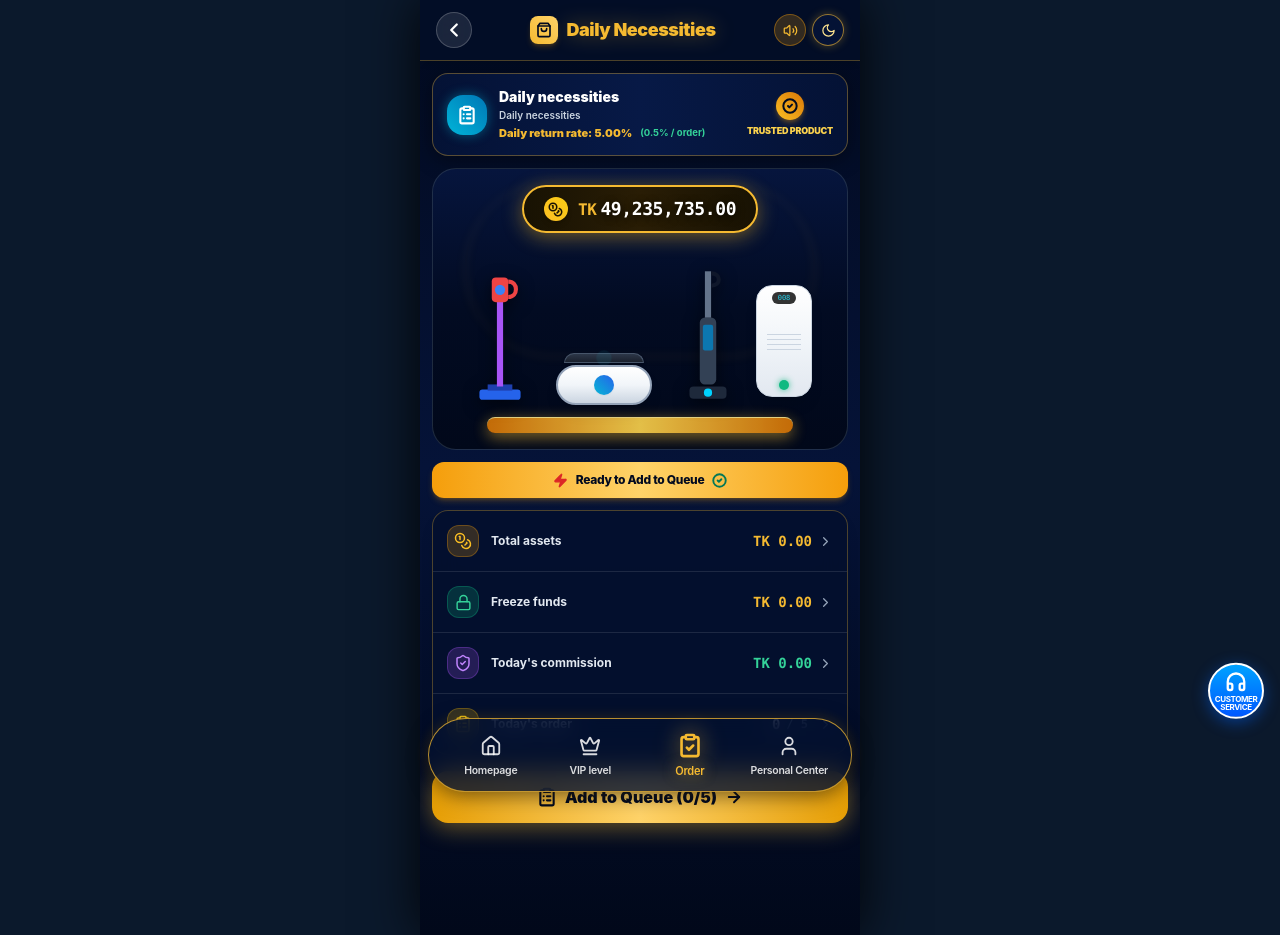
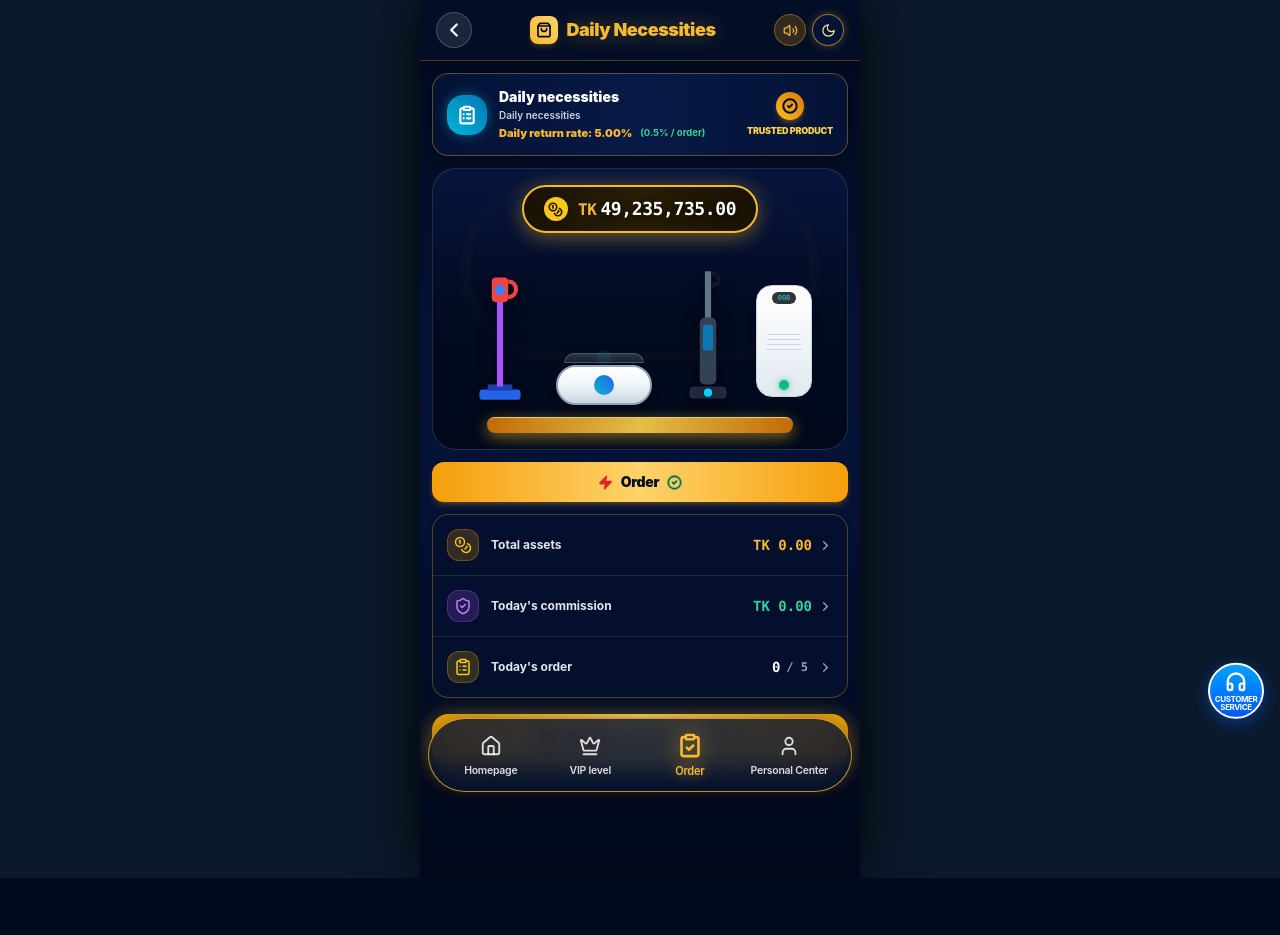
Before and after one commit to joyassroy/jexo-capital, a Next.js app: page /orders in a window 1280 px wide. After the commit the page ends 878 px from the top, so only its background shows below. Built offline with nearby package versions, Linux system fonts and the light colour scheme; no server answers; the database is empty.

Commit message:
refactor(orders): remove freeze funds row and rename status banner to Order

```diff
--- a/src/app/orders/page.tsx
+++ b/src/app/orders/page.tsx
@@ -397,18 +397,14 @@ export default function OrdersPage() {
         <div className="mx-3 mt-3">
           <div className="relative py-2.5 px-4 rounded-xl bg-gradient-to-r from-amber-500 via-[#ffd369] to-amber-500 text-[#020a1f] font-extrabold text-xs shadow-md shadow-amber-500/25 flex items-center justify-center gap-2">
             <Zap size={15} className="text-red-600 fill-red-600 shrink-0" />
-            <span className="tracking-tight">
-              {isProcessing
-                ? "Processing in Queue (10s)..."
-                : data && data.todayOrdersCount > 0
-                ? "Already added to the queue"
-                : "Ready to Add to Queue"}
+            <span className="tracking-tight text-sm font-black">
+              {isProcessing ? "Processing in Queue (10s)..." : "Order"}
             </span>
             <CheckCircle2 size={15} className="text-emerald-700 stroke-[3] shrink-0" />
           </div>
         </div>
 
-        {/* 4 Stats Rows (matching screenshot) */}
+        {/* 3 Stats Rows (Total assets, Today's commission, Today's order) */}
         <div className="order-stats-card mx-3 mt-3 rounded-2xl bg-[#04102e]/90 backdrop-blur-md border border-[#f5ba31]/30 shadow-lg overflow-hidden divide-y divide-white/10 text-xs">
           {/* Row 1: Total Assets */}
           <Link
@@ -431,25 +427,7 @@ export default function OrdersPage() {
             </div>
           </Link>
 
-          {/* Row 2: Freeze Funds */}
-          <div className="flex items-center justify-between p-3.5 hover:bg-white/5 transition-colors group">
-            <div className="flex items-center gap-3">
-              <div className="w-8 h-8 rounded-xl bg-emerald-500/20 text-emerald-400 flex items-center justify-center border border-emerald-500/30">
-                <Lock size={17} />
-              </div>
-              <span className="order-stat-label font-bold text-slate-200 group-hover:text-white">
-                Freeze funds
-              </span>
-            </div>
-            <div className="flex items-center gap-1.5 font-mono font-black text-sm text-[#f5ba31]">
-              <span className="order-stat-freeze">
-                TK {data ? data.freezeFundsBDT.toLocaleString("en-US", { minimumFractionDigits: 2 }) : "0.00"}
-              </span>
-              <ChevronRight size={15} className="text-slate-400" />
-            </div>
-          </div>
-
-          {/* Row 3: Today's Commission */}
+          {/* Row 2: Today's Commission */}
           <div className="flex items-center justify-between p-3.5 hover:bg-white/5 transition-colors group">
             <div className="flex items-center gap-3">
               <div className="w-8 h-8 rounded-xl bg-purple-500/20 text-purple-400 flex items-center justify-center border border-purple-500/30">
@@ -467,7 +445,7 @@ export default function OrdersPage() {
             </div>
           </div>
 
-          {/* Row 4: Today's Order Count */}
+          {/* Row 3: Today's Order Count */}
           <div className="flex items-center justify-between p-3.5 hover:bg-white/5 transition-colors group">
             <div className="flex items-center gap-3">
               <div className="w-8 h-8 rounded-xl bg-yellow-500/20 text-yellow-400 flex items-center justify-center border border-yellow-500/30">
```
